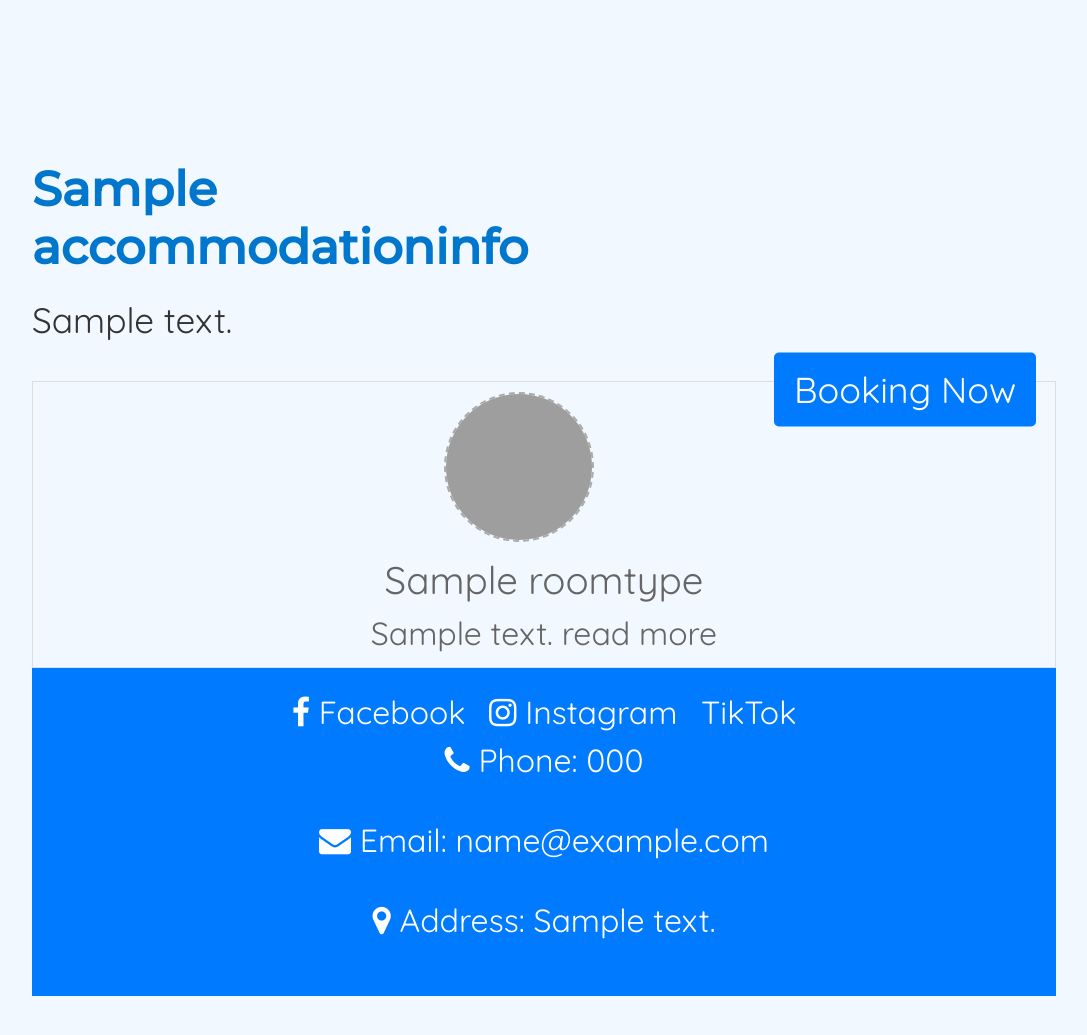
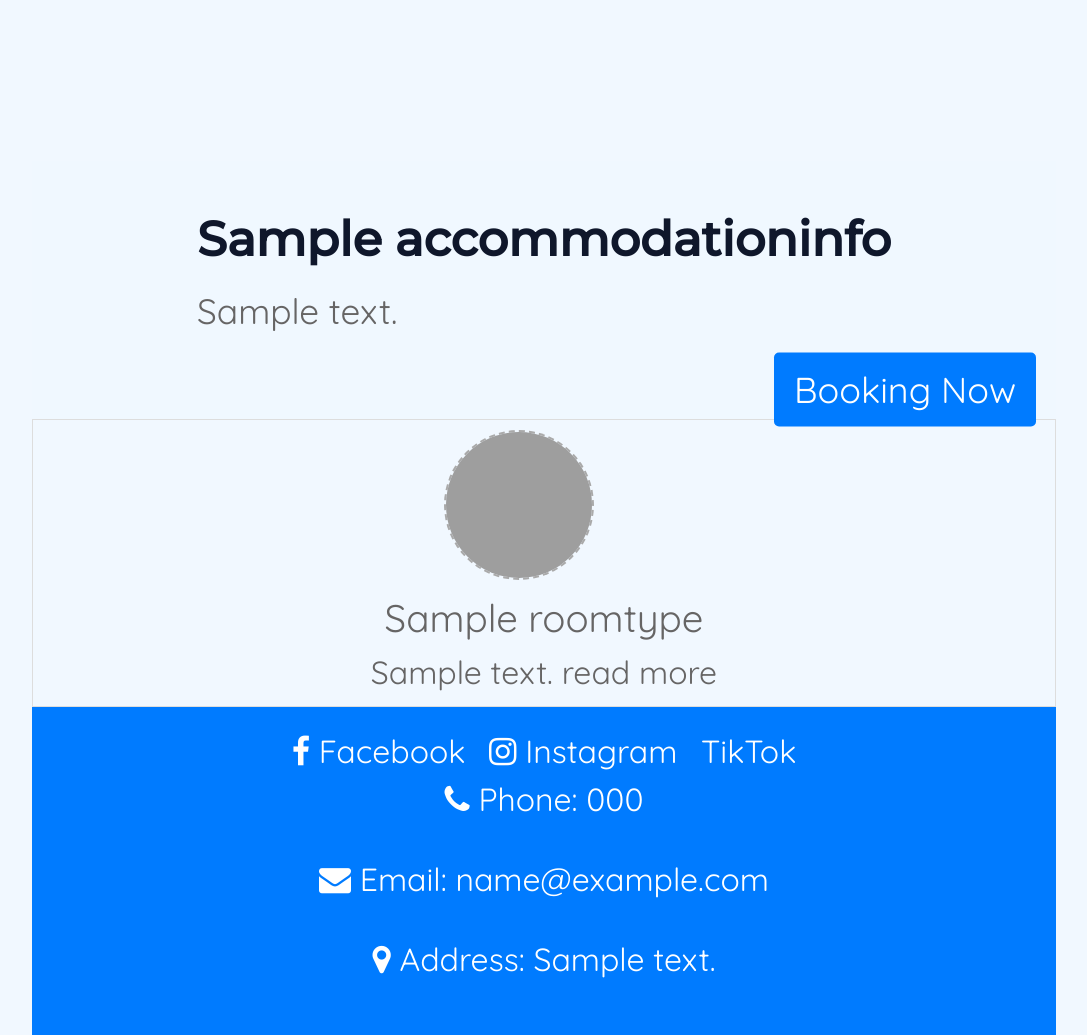
Before and after one commit to thanethereal/labvn, a Flask app: page /accommodations in a window 1280 px wide. Shown: the part 339-1374 px from the top of the page, without its empty margins (96-1183 px from the left). Before the commit the page ends 1335 px from the top, so only its background shows below. Run offline with Flask 3, Linux system fonts and the light colour scheme; tables that the repository leaves empty hold one stand-in row (values such as "Sample post"); some libraries are stand-ins or nearby versions; grey boxes are pictures that could not be loaded.

Commit message:
push code

```diff
--- a/web/templates/accommodations.html
+++ b/web/templates/accommodations.html
@@ -92,8 +92,8 @@
             <div class="swiper-pagination"></div>
         </div>
     </div>
-    <div>
-        <div class="info-content">
+    <div class="accommodation-info">
+        <div>
             <h1 style="font-size: 1.5rem;">{{ info.title }}</h1>
             <p style="font-size: 1.1rem;">{{ info.description }}</p>
         </div>
```
